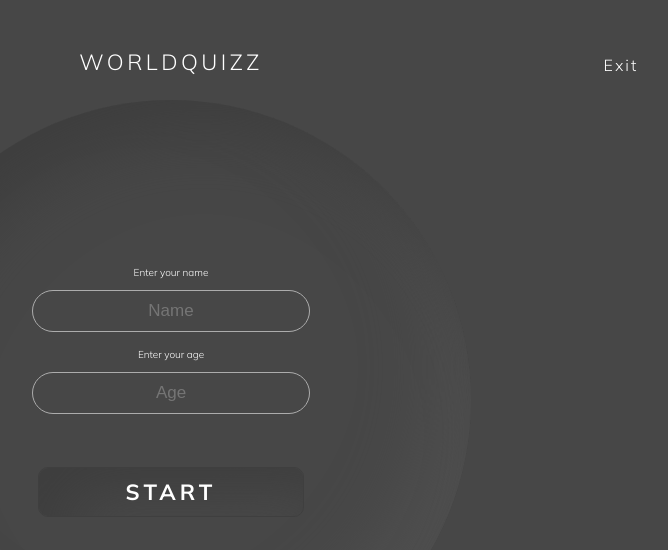
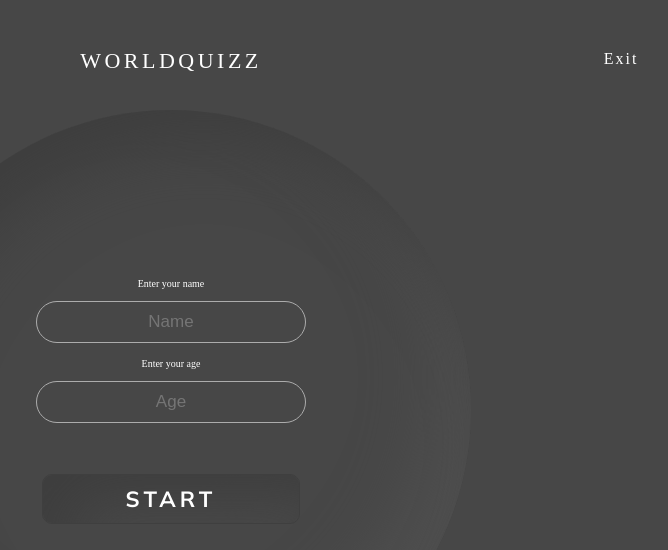
Before and after one commit to BrrunaRibeiro/WorldQuizz, a plain HTML site: page index.html in a window 1280 px wide. Shown: the whole page, without its empty margins (469-1137 px from the left). Drawn offline with Linux system fonts and the light colour scheme.

Commit message:
Change display for index.html page to flex

```diff
--- a/assets/css/style.css
+++ b/assets/css/style.css
@@ -7,12 +7,11 @@
 }
 
 body {
-    display: grid;
-    grid-template-rows: auto 1fr auto;
-    min-height: 100vh;
-    margin: 0;
-    font-family: 'Mulish', sans-serif;
-    color: #ffffff;
+    display: flex;
+    flex-direction: column;
+    align-items: center;
+    justify-content: space-around;
+    flex-wrap: nowrap;
 }
 
 nav,
@@ -29,7 +28,6 @@ nav>ul {
 }
 
 li {
-    padding: 50px 80px 10px 80px;
     list-style: none;
     letter-spacing: 2px;
 }
@@ -41,7 +39,7 @@ li {
 
 #exit {
     position: relative;
-    bottom: 81px;
+    bottom: 24px;
     left: 450px;
 }
 
@@ -53,7 +51,6 @@ li {
     text-transform: uppercase;
     letter-spacing: 3.5px;
     background: transparent;
-
 }
 
 .logo:hover {
@@ -61,21 +58,16 @@ li {
 }
 
 .container {
-    position: absolute;
     display: inline-flex;
     flex-direction: column;
     justify-content: center;
     align-items: center;
-
     height: 600px;
     width: 600px;
     border-radius: 50%;
-    top: 50%;
-    left: 50%;
-    transform: translate(-50%, -50%);
     background: #474747;
     box-shadow: inset 33px 33px 66px #3e3e3e,
-        inset -33px -33px 66px #505050;
+                inset -33px -33px 66px #505050;
 }
 
 input {
@@ -99,7 +91,6 @@ input:focus-visible {
 
 img {
     height: 600px;
-    margin: 0 27.5% 0 27.5%;
 }
 
 #countdown-timer {
```
Also changed, not shown: README.md.
